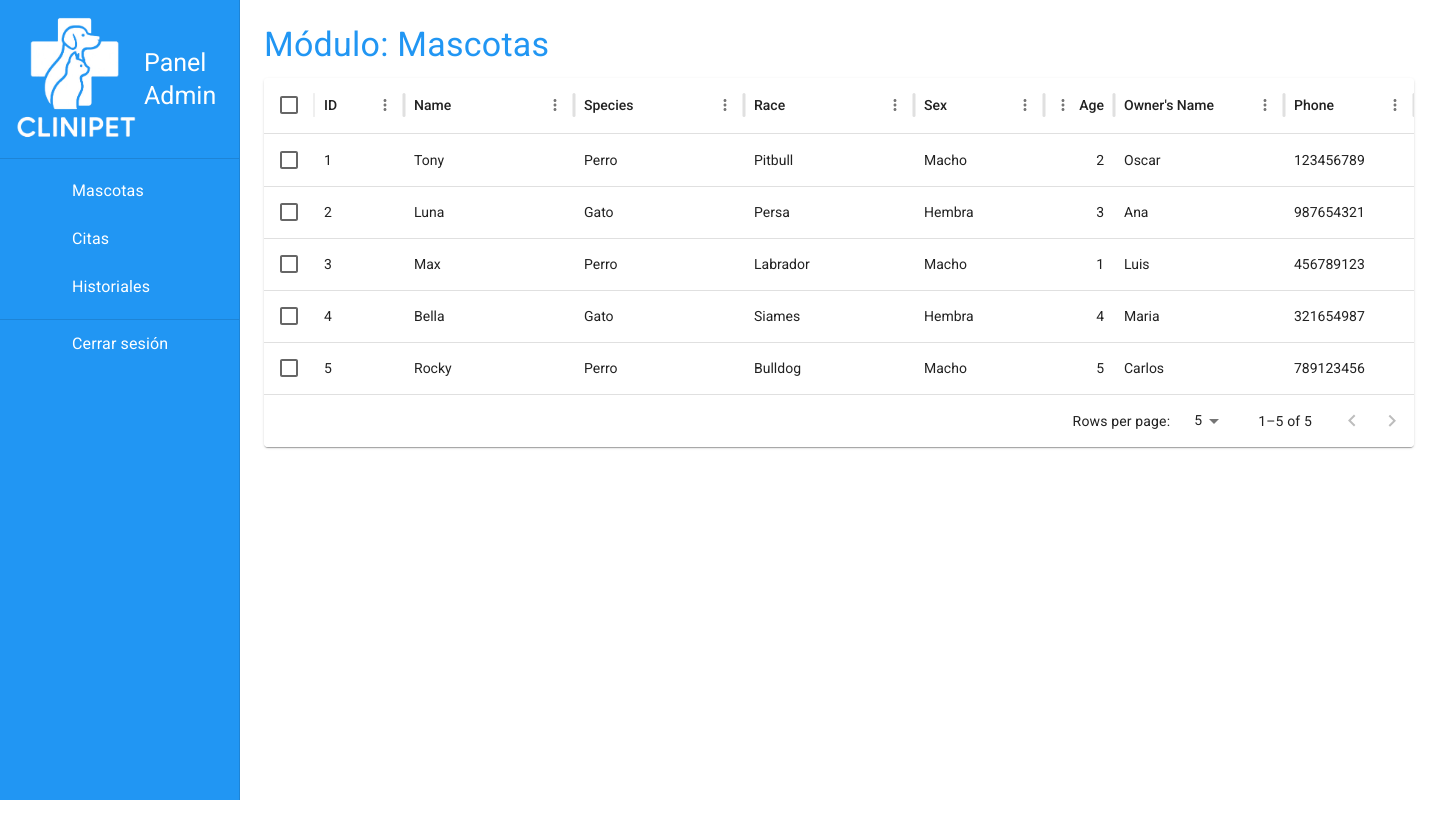
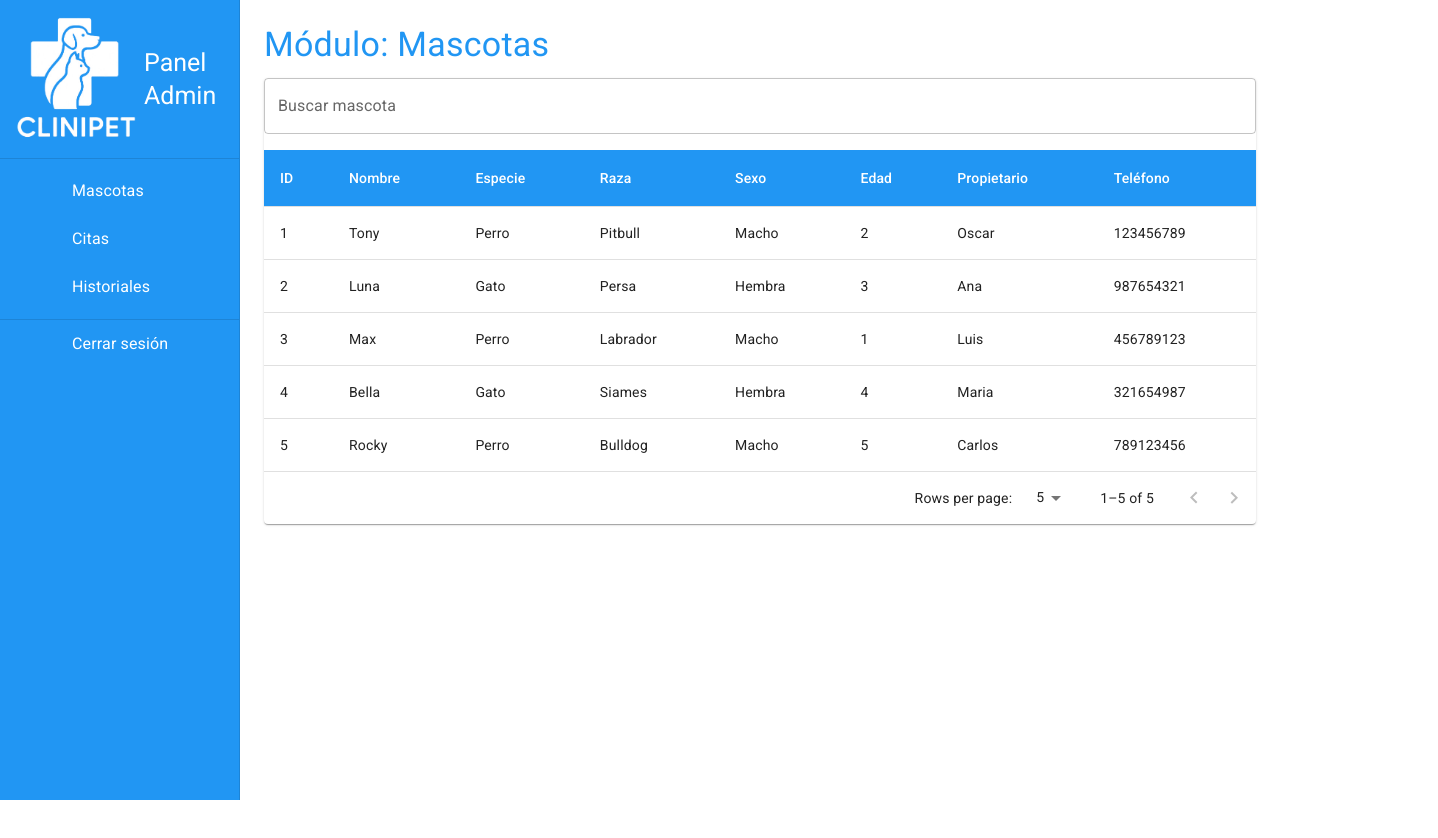
Before and after one commit to oscarblanco2013/CLINIPET, a React (Vite) app: page /admin in a window 1280 px wide. Shown: the top 838 px of the page, 1438 px wide, since content can reach past the window. Built offline with nearby package versions, Linux system fonts and the light colour scheme; sample sign-in values are in the browser's storage; some icons are missing.

Commit message:
cambio de tabla

```diff
--- a/src/pages/admin/index.tsx
+++ b/src/pages/admin/index.tsx
@@ -8,12 +8,17 @@ import {
   ListItemText,
   Divider,
   Paper,
+  Table,
+  TableBody,
+  TableCell,
+  TableContainer,
+  TableHead,
+  TableRow,
+  TablePagination,
+  TextField,
 } from "@mui/material";
-import { GridColDef } from "@mui/x-data-grid";
-
 import { useEffect, useState } from "react";
 import { useNavigate } from "react-router-dom";
-import { DataGrid } from "@mui/x-data-grid";
 import PetsIcon from "@mui/icons-material/Pets";
 import EventIcon from "@mui/icons-material/Event";
 import HistoryEduIcon from "@mui/icons-material/HistoryEdu";
@@ -21,16 +26,6 @@ import LogoutIcon from "@mui/icons-material/Logout";
 import logo from "../../assets/image.png";
 
 const drawerWidth = 240;
-const petColumns: GridColDef[] = [
-  { field: "id", headerName: "ID", width: 90 },
-  { field: "name", headerName: "Name", width: 170 },
-  { field: "species", headerName: "Species", width: 170 },
-  { field: "race", headerName: "Race", width: 170 },
-  { field: "sex", headerName: "Sex", width: 130 },
-  { field: "age", headerName: "Age", width: 70, type: "number" },
-  { field: "owners_name", headerName: "Owner's Name", width: 170 },
-  { field: "phone", headerName: "Phone", width: 130 },
-];
 
 const petRows = [
   {
@@ -91,6 +86,10 @@ export const Admin = () => {
   const [appointmentsCount] = useState(12);
   const [recordsCount] = useState(28);
 
+  const [page, setPage] = useState(0);
+  const [rowsPerPage, setRowsPerPage] = useState(5);
+  const [searchTerm, setSearchTerm] = useState("");
+
   useEffect(() => {
     const isAuthenticated = localStorage.getItem("isAuthenticated");
     if (isAuthenticated !== "true") {
@@ -102,20 +101,89 @@ export const Admin = () => {
     localStorage.removeItem("isAuthenticated");
     navigate("/login");
   };
-  const paginationModel = { page: 0, pageSize: 5 };
+
+  const handleChangePage = (event: unknown, newPage: number) => {
+    setPage(newPage);
+  };
+
+  const handleChangeRowsPerPage = (
+    event: React.ChangeEvent<HTMLInputElement>
+  ) => {
+    setRowsPerPage(parseInt(event.target.value, 10));
+    setPage(0);
+  };
+
+  const handleSearchChange = (event: React.ChangeEvent<HTMLInputElement>) => {
+    setSearchTerm(event.target.value.toLowerCase());
+  };
+
+  const filteredPetRows = petRows.filter((row) => {
+    const searchValue = searchTerm.toLowerCase();
+    return (
+      row.id.toString().includes(searchValue) ||
+      row.name.toLowerCase().includes(searchValue) ||
+      row.species.toLowerCase().includes(searchValue) ||
+      row.race.toLowerCase().includes(searchValue) ||
+      row.sex.toLowerCase().includes(searchValue) ||
+      row.age.toString().includes(searchValue) ||
+      row.owners_name.toLowerCase().includes(searchValue) ||
+      row.phone.toString().includes(searchValue)
+    );
+  });
 
   const renderContent = () => {
     switch (selectedModule) {
       case "mascotas":
         return (
-          <Paper sx={{ flex: 1, display: "flex", flexDirection: "column" }}>
-            <DataGrid
-              rows={petRows}
-              columns={petColumns}
-              initialState={{ pagination: { paginationModel } }}
-              pageSizeOptions={[5, 10]}
-              checkboxSelection
-              sx={{ border: 0 }}
+          <Paper>
+            <TextField
+              label="Buscar mascota"
+              variant="outlined"
+              fullWidth
+              sx={{ marginBottom: 2 }}
+              value={searchTerm}
+              onChange={handleSearchChange}
+            />
+            <TableContainer>
+              <Table>
+                <TableHead sx={{ backgroundColor: "#2196F3" }}>
+                  <TableRow>
+                    <TableCell sx={{ color: "white" }}>ID</TableCell>
+                    <TableCell sx={{ color: "white" }}>Nombre</TableCell>
+                    <TableCell sx={{ color: "white" }}>Especie</TableCell>
+                    <TableCell sx={{ color: "white" }}>Raza</TableCell>
+                    <TableCell sx={{ color: "white" }}>Sexo</TableCell>
+                    <TableCell sx={{ color: "white" }}>Edad</TableCell>
+                    <TableCell sx={{ color: "white" }}>Propietario</TableCell>
+                    <TableCell sx={{ color: "white" }}>Teléfono</TableCell>
+                  </TableRow>
+                </TableHead>
+                <TableBody>
+                  {filteredPetRows
+                    .slice(page * rowsPerPage, page * rowsPerPage + rowsPerPage)
+                    .map((row) => (
+                      <TableRow key={row.id}>
+                        <TableCell>{row.id}</TableCell>
+                        <TableCell>{row.name}</TableCell>
+                        <TableCell>{row.species}</TableCell>
+                        <TableCell>{row.race}</TableCell>
+                        <TableCell>{row.sex}</TableCell>
+                        <TableCell>{row.age}</TableCell>
+                        <TableCell>{row.owners_name}</TableCell>
+                        <TableCell>{row.phone}</TableCell>
+                      </TableRow>
+                    ))}
+                </TableBody>
+              </Table>
+            </TableContainer>
+            <TablePagination
+              component="div"
+              count={filteredPetRows.length}
+              page={page}
+              onPageChange={handleChangePage}
+              rowsPerPage={rowsPerPage}
+              onRowsPerPageChange={handleChangeRowsPerPage}
+              rowsPerPageOptions={[5, 10]}
             />
           </Paper>
         );
```
